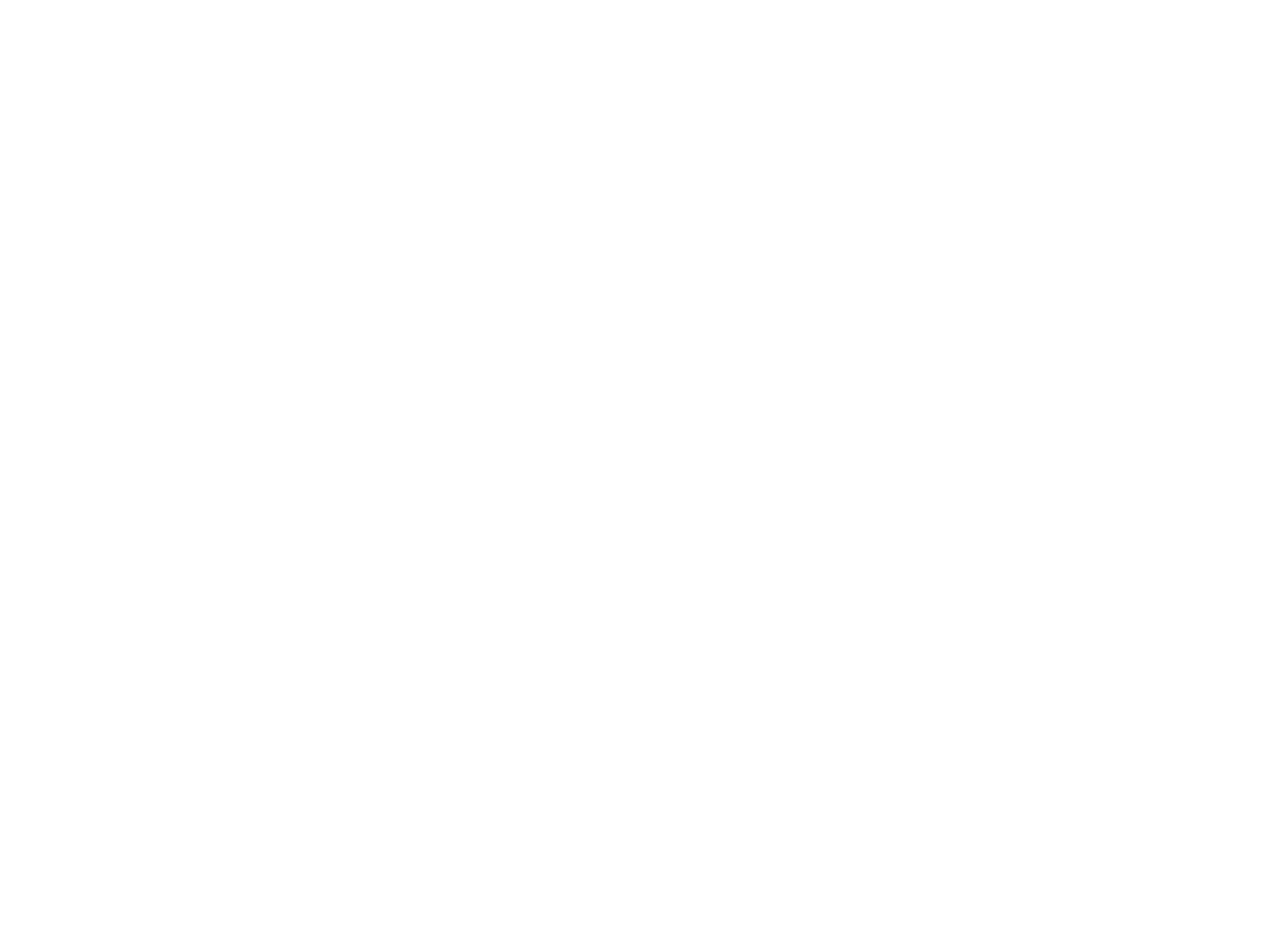
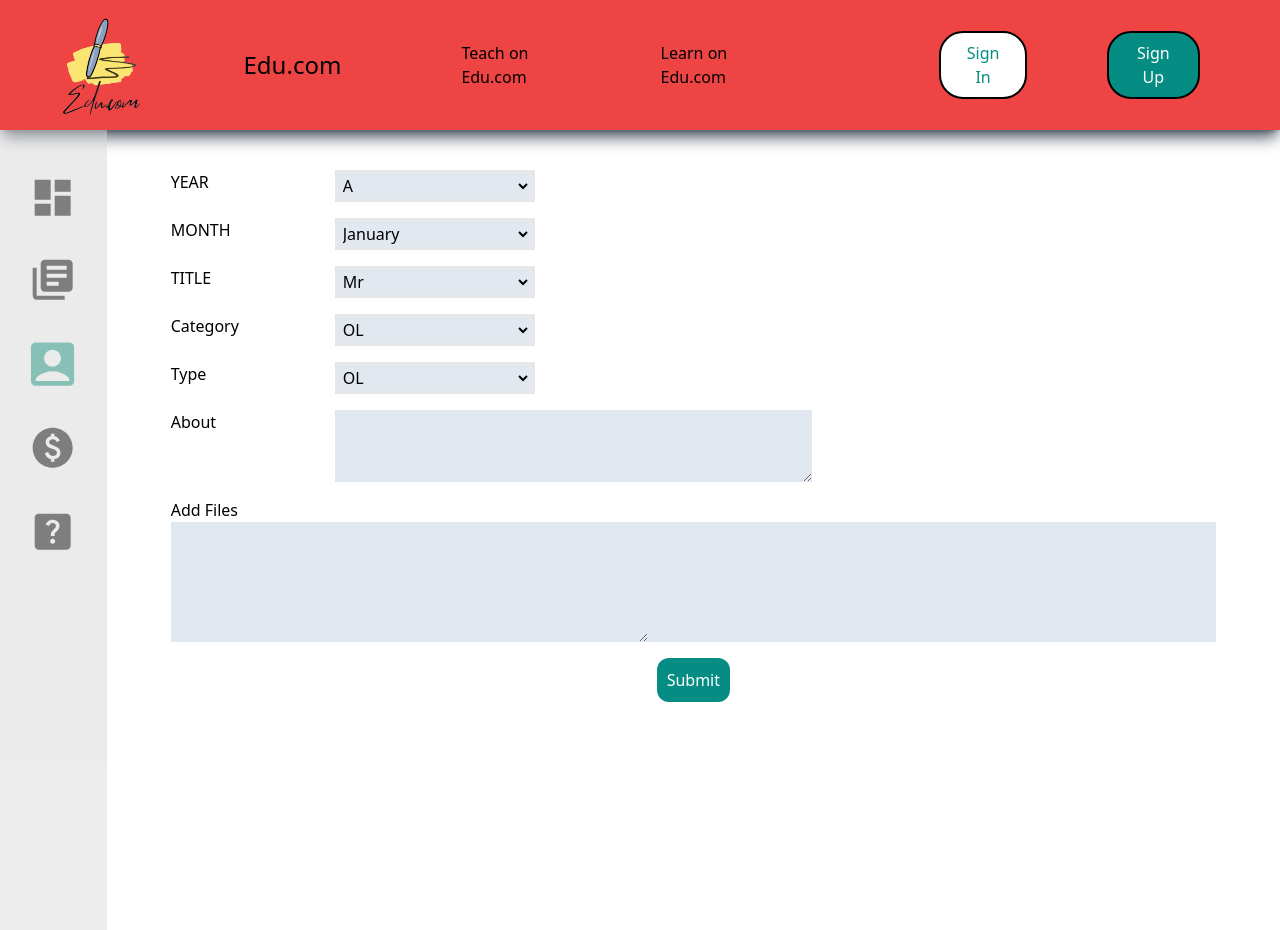
Before and after one commit to vishnaka-dasanayaka/SLTMS, a React (Create React App) app in the folder Frontend/: page /uploadLesson in a window 1280 px wide. Before the commit this address had no page. Before the commit the page ends 800 px from the top, so only its background shows below. Built offline with nearby package versions, Linux system fonts and the light colour scheme.

Commit message:
Create react page(UploadLesson.jsx)
Upload lesson page is created using the figma design

```diff
--- a/Frontend/package.json
+++ b/Frontend/package.json
@@ -18,7 +18,7 @@
     "react": "^18.2.0",
     "react-dom": "^18.2.0",
     "react-router-dom": "^6.11.0",
-    "react-scripts": "5.0.1",
+    "react-scripts": "^5.0.1",
     "web-vitals": "^2.1.4"
   },
   "scripts": {
--- a/Frontend/src/App.js
+++ b/Frontend/src/App.js
@@ -16,6 +16,8 @@
 import SpecificTeacher from "./pages/StudentPage/SpecificTeacher";
 import SpecificCourse from "./pages/StudentPage/SpecificCourse";
 import SignIn from "./pages/SignIn/SignIn";
+import UploadLesson from "./pages/CourseCRUD/UploadLesson";
+
 
 function App() {
 
@@ -40,6 +42,7 @@
         <Route path="/studentProfile" element={<StudentProfile />} />
         <Route path="/specificTeacher" element={<SpecificTeacher />} />
         <Route path="/specificCourse" element={<SpecificCourse />} />
+        <Route path="/uploadLesson" element={<UploadLesson></UploadLesson>} />
       </Routes>
     </BrowserRouter></div>
   );
--- /dev/null
+++ b/Frontend/src/pages/CourseCRUD/UploadLesson.jsx
@@ -0,0 +1,164 @@
+import React from "react";
+import Navbar from "../../components/Navigation/Navbar";
+import DashboardIcon from "@mui/icons-material/Dashboard";
+import LibraryBooksIcon from "@mui/icons-material/LibraryBooks";
+import AccountBoxIcon from "@mui/icons-material/AccountBox";
+import PaidIcon from "@mui/icons-material/Paid";
+import HelpCenterIcon from "@mui/icons-material/HelpCenter";
+import { Link } from "react-router-dom";
+import EditIcon from "@mui/icons-material/Edit";
+
+function UploadLesson(){
+    return (
+        <div>
+          <Navbar />
+          <div className="flex justify-center">
+            <div className="w-1/12 bg-[#d9d9d9] opacity-50 h-[100vh]">
+              <ol className="text-center scale-[2] mt-32">
+                <li className="py-2">
+                  <Link to={"/teacherDashboard"}>
+                    <DashboardIcon />
+                  </Link>
+                </li>
+
+                <li className="py-2 ">
+                  <Link to={"/courseCRUD"}>
+                    <LibraryBooksIcon />
+                  </Link>
+                </li>
+
+                <li className="py-2 active">
+                  <Link to={"/teacherProfile"}>
+                    <AccountBoxIcon />
+                  </Link>
+                </li>
+
+                <li className="py-2 ">
+                  <Link to={"/teacherPay"}>
+                    <PaidIcon />
+                  </Link>
+                </li>
+
+                <li className="py-2 ">
+                  <Link to={"/teacherHelp"}>
+                    <HelpCenterIcon />
+                  </Link>
+                </li>
+              </ol>
+            </div>
+
+            <div className="flex flex-col w-11/12 mt-10">
+              <div className="flex flex-col justify-center mb-5">
+
+                <div className="flex flex-col sm:flex-row mx-[5vw] mb-[2vh]">
+                  <div className="flex min-w-[100px] mr-[5vw] sm:justify-start justify-center">
+                    <label htmlFor="year" className="mb-[1vh] sm:mb-[0]">YEAR</label>
+                  </div>
+                  <div className="flex justify-center w-full sm:justify-start">
+                    <select name="cars" id="cars" className="min-w-[200px] border-solid border-4 bg-slate-200">
+                      <option value="a">A</option>
+                      <option value="b">B</option>
+                      <option value="c">C</option>
+                      <option value="d">D</option>
+                    </select>
+                  </div>
+                </div>
+
+                <div className="flex flex-col sm:flex-row mx-[5vw] mb-[2vh]">
+                  <div className="flex min-w-[100px] mr-[5vw] sm:justify-start justify-center">
+                    <label htmlFor="year" className="mb-[1vh] sm:mb-[0]">MONTH</label>
+                  </div>
+                  <div className="flex justify-center w-full sm:justify-start">
+                  <select name="cars" id="cars" className="min-w-[200px] border-solid border-4 bg-slate-200">
+                      <option value="a">January</option>
+                      <option value="b">February</option>
+                      <option value="c">March</option>
+                      <option value="d">April</option>
+                      <option value="a">May</option>
+                      <option value="b">June</option>
+                      <option value="c">July</option>
+                      <option value="d">August</option>
+                      <option value="a">September</option>
+                      <option value="b">October</option>
+                      <option value="c">November</option>
+                      <option value="d">December</option>
+                    </select>
+                  </div>
+                </div>
+
+                <div className="flex flex-col sm:flex-row mx-[5vw] mb-[2vh]">
+                  <div className="flex min-w-[100px] mr-[5vw] sm:justify-start justify-center">
+                    <label htmlFor="year" className="mb-[1vh] sm:mb-[0]">TITLE</label>
+                  </div>
+                  <div className="flex justify-center w-full sm:justify-start">
+                    <select name="cars" id="cars" className="min-w-[200px] border-solid border-4 bg-slate-200">
+                      <option value="a">Mr</option>
+                      <option value="b">Mrs</option>
+                      <option value="c">Ms</option>
+                      <option value="d">Rev</option>
+                    </select>
+                  </div>
+                </div>
+
+                <div className="flex flex-col sm:flex-row mx-[5vw] mb-[2vh]">
+                  <div className="flex min-w-[100px] mr-[5vw] sm:justify-start justify-center">
+                    <label htmlFor="year" className="mb-[1vh] sm:mb-[0]">Category</label>
+                  </div>
+                  <div className="flex justify-center w-full sm:justify-start">
+                    <select name="cars" id="cars" className="min-w-[200px] border-solid border-4 bg-slate-200">
+                      <option value="a">OL</option>
+                      <option value="b">AL</option>
+                      <option value="c">Scholarship</option>
+                      <option value="c">University</option>
+                    </select>
+                  </div>
+                </div>
+
+
+                <div className="flex flex-col sm:flex-row mx-[5vw] mb-[2vh]">
+                  <div className="flex min-w-[100px] mr-[5vw] sm:justify-start justify-center">
+                    <label htmlFor="year" className="mb-[1vh] sm:mb-[0]">Type</label>
+                  </div>
+                  <div className="flex justify-center w-full sm:justify-start">
+                    <select name="cars" id="cars" className="min-w-[200px] border-solid border-4 bg-slate-200">
+                      <option value="a">OL</option>
+                      <option value="b">AL</option>
+                      <option value="c">Scholarship</option>
+                      <option value="c">University</option>
+                    </select>
+                  </div>
+                </div>
+
+                <div className="flex flex-col sm:flex-row mx-[5vw] mb-[2vh]">
+                  <div className="flex min-w-[100px] mr-[5vw] sm:justify-start justify-center">
+                    <label htmlFor="year" className="mb-[1vh] sm:mb-[0]">About</label>
+                  </div>
+                  <div className="flex justify-center w-full sm:justify-start ">
+                   <textarea name="about" id="about" cols="50" rows="3" className="bg-slate-200"></textarea>
+                  </div>
+                </div>
+
+                <div className="flex flex-col mx-[5vw] mb-[2vh]">
+                  <div className="flex min-w-[100px] mr-[5vw] sm:justify-start justify-center">
+                    <label htmlFor="year" className="mb-[1vh] sm:mb-[0]">Add Files</label>
+                  </div>
+                  <div className="flex justify-center w-full sm:justify-start bg-slate-200">
+                   <textarea name="about" id="about" cols="50" rows="5" className="bg-slate-200"></textarea>
+                  </div>
+                </div>
+
+                <div className="flex justify-center">
+                  <input type="submit" value="Submit" className="bg-[#058d83] text-white p-[10px] rounded-xl"/>
+                </div>
+
+              </div>
+
+
+
+            </div>
+          </div>
+        </div>
+      );
+}
+
+export default UploadLesson;
--- a/Frontend/tailwind.config.js
+++ b/Frontend/tailwind.config.js
@@ -4,12 +4,7 @@
     "./src/**/*.{js,jsx,ts,tsx}",
   ],
   theme: {
-    extend: {
-      colors: {
-        primary:'#1F5F5B',
-        btn_color:'#FF8500'
-        ,}
-      },
+    extend: {},
   },
   plugins: [],
 }
```
Also changed, not shown: 1 other file (tests, documents, lock files or other folders).
